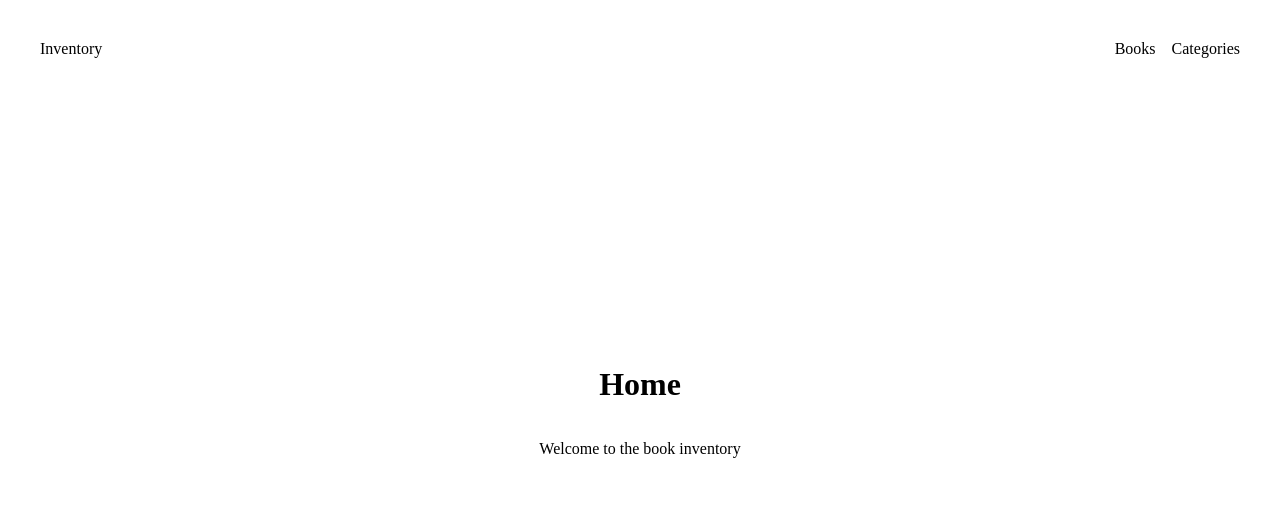
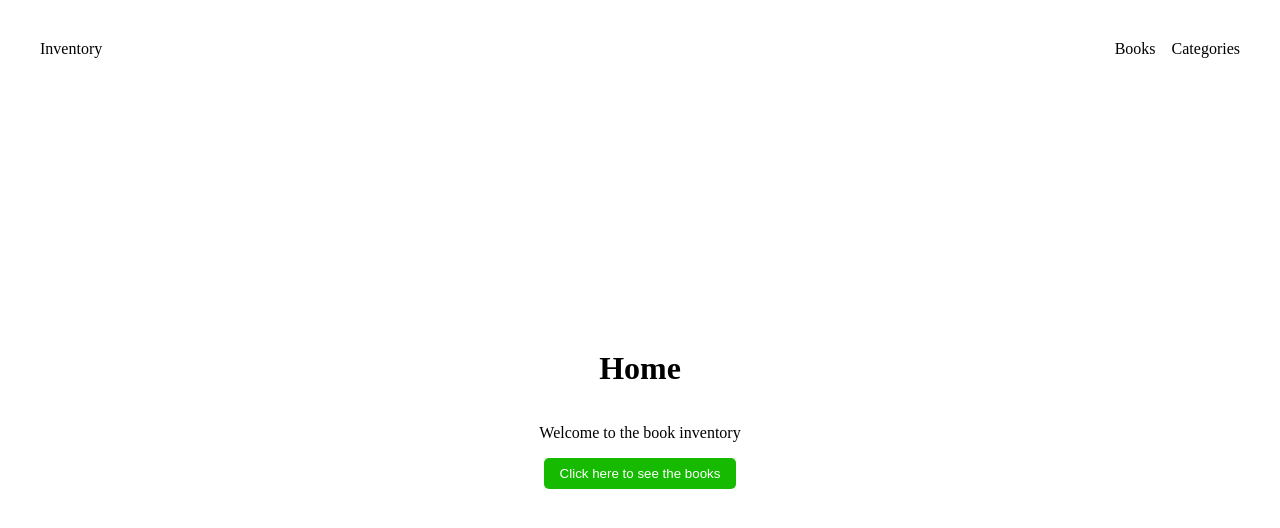
Before and after one commit to Ayoroq/inventory-frontend, a React (Vite) app: page / in a window 1280 px wide. Shown: the top 528 px of the page. Built offline with nearby package versions, Linux system fonts and the light colour scheme; no server answers.

Commit message:
Refactor navigation paths and enhance button styles across components

```diff
--- a/src/pages/BookEdit.jsx
+++ b/src/pages/BookEdit.jsx
@@ -53,7 +53,7 @@ export default function BookEdit() {
         throw new Error(`HTTP error! status: ${response.status}`);
       }
 
-      navigate("/products");
+      navigate("/books");
     } catch (error) {
       console.log(error);
       alert("Failed to update book.");
--- a/src/pages/Books.jsx
+++ b/src/pages/Books.jsx
@@ -83,7 +83,7 @@ export default function Books() {
       </section>
       <div>
         <p>Total Books: {filteredProducts.length}</p>
-        <button className={styles.addBtn} onClick={() => navigate("/books/new")}>Add new book</button>
+        <button className={`${styles.addBtn} ${styles.btn}`} onClick={() => navigate("/books/new")}>Add new book</button>
       </div>
       <table>
         <thead>
--- a/src/pages/categories.jsx
+++ b/src/pages/categories.jsx
@@ -25,7 +25,7 @@ export default function Categories() {
       <p>Here you can see all the book categories</p>
       <p>There are {categories.length} categories</p>
       <button
-        className={styles.addBtn}
+        className={`${styles.addBtn} ${styles.btn}`}
         onClick={() => navigate("/categories/new")}
       >
         Add new category
--- a/src/pages/home.jsx
+++ b/src/pages/home.jsx
@@ -1,9 +1,12 @@
 import styles from '../styles.module.css'
+import { useNavigate } from 'react-router';
 export default function Home(){
+    const navigate = useNavigate();
     return(
         <div className={styles.home}>
             <h1>Home</h1>
             <p>Welcome to the book inventory</p>
+            <button className={`${styles.homeBooksBtn} ${styles.btn}`} onClick={() => navigate('/books')}>Click here to see the books</button>
         </div>
     )
 }
--- a/src/styles.module.css
+++ b/src/styles.module.css
@@ -1,27 +1,40 @@
-:root{
+:root {
   --in-stock: #a6feba;
   --out-of-stock: #fbabb3;
 }
 
+.btn {
+  border: none;
+  color: white;
+  padding: 0.5rem 1rem;
+  border-radius: 5px;
+  cursor: pointer;
+  transition: transform 0.3s ease;
+}
+
+.btn:hover {
+  transform: scale(1.05) translateY(-3px);
+}
+
 /* Navbar*/
-.nav{
+.nav {
   display: flex;
   justify-content: space-between;
   gap: 1rem;
 }
 
-.nav a{
+.nav a {
   text-decoration: none;
   color: black;
 }
 
-.links{
+.links {
   display: flex;
   gap: 1rem;
 }
 
 /* Home */
-.home{
+.home {
   flex: 1;
   display: flex;
   flex-direction: column;
@@ -29,8 +42,12 @@
   align-items: center;
 }
 
+.homeBooksBtn {
+  background-color: #16ba00;
+}
+
 /* Card */
-.card{
+.card {
   border: 1px solid #ccc;
   padding: 1rem;
   margin: 0.5rem 0;
@@ -39,21 +56,21 @@
   cursor: pointer;
 }
 
-.stock{
+.stock {
   background-color: var(--in-stock);
 }
-.no-stock{
+.no-stock {
   background-color: var(--out-of-stock);
 }
 
 /* products */
-.col{
+.col {
   cursor: pointer;
 }
 
-.addBtn{
+.addBtn {
   padding: 0.5rem 1rem;
-    background-color: #4CAF50;
+  background-color: #4caf50;
   color: white;
   border: none;
   border-radius: 5px;
@@ -61,20 +78,20 @@
 }
 
 /* Category */
-.categoryContainer{
+.categoryContainer {
   list-style: none;
   text-align: left;
 }
 
-.category{
+.category {
   cursor: pointer;
   margin: 0.5rem 0;
 }
 
 /* Form */
-.formActionButton{
+.formActionButton {
   padding: 0.5rem 1rem;
-    background-color: #008CBA;
+  background-color: #008cba;
   color: white;
   border: none;
   border-radius: 5px;
@@ -82,15 +99,15 @@
   transition: transform 0.3s ease;
 }
 
-.formActionButton:hover{
+.formActionButton:hover {
   transform: scale(1.05) translateY(-3px);
 }
-.edit{
+.edit {
   background-color: #f0ad4e;
 }
 
 @media (max-width: 620px) {
-    .links{
+  .links {
     flex-direction: column;
   }
 }
```
Lines whose indentation alone changed are shown as unchanged.
